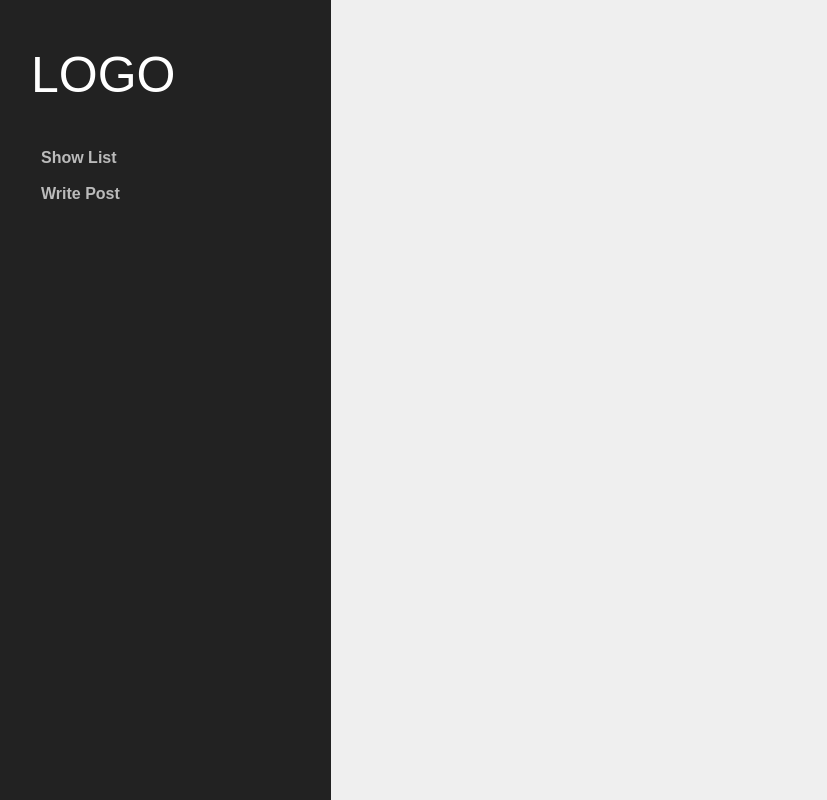
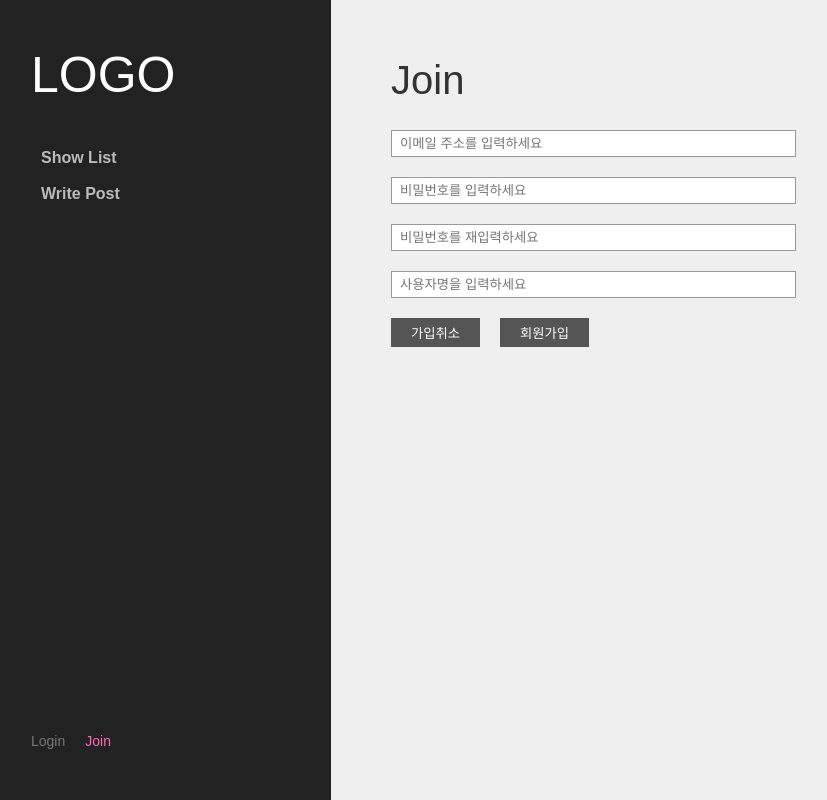
Before and after one commit to dearnono2/node-express, a React (Create React App) app in the folder react/: page /join in a window 1280 px wide. Shown: the whole page, without its empty margins (19-846 px from the left). Built offline with nearby package versions, Linux system fonts and the light colour scheme.

Commit message:
firebase로 회원정보 인증처리

```diff
--- a/react/package.json
+++ b/react/package.json
@@ -4,6 +4,7 @@
   "private": true,
   "dependencies": {
     "axios": "^1.1.3",
+    "firebase": "^9.13.0",
     "http-proxy-middleware": "^2.0.6",
     "react": "^17.0.2",
     "react-dom": "^17.0.2",
--- a/react/src/App.js
+++ b/react/src/App.js
@@ -6,6 +6,8 @@ import Create from './community/Create';
 import Detail from './community/Detail';
 import Edit from './community/Edit';
 import GlobalStyle from './GlobalStyle';
+import Join from './user/Join';
+import Login from './user/Login';
 
 function App() {
 
@@ -21,6 +23,8 @@ function App() {
 				{/* 라우터에 params 설정 */}
 				<Route path='/detail/:num' element={<Detail />} />
 				<Route path='/edit/:num' element={<Edit />} />
+				<Route path='/join' element={<Join />} />
+				<Route path='/login' element={<Login />} />
 
 			</Routes>
 		</>
--- a/react/src/common/Header.js
+++ b/react/src/common/Header.js
@@ -2,10 +2,12 @@ import styled from 'styled-components';
 import { NavLink } from 'react-router-dom';
 
 const HeaderWrap = styled.header`
-  width: 350px; height: 100vh;
+  width: 350px;
+  height: 100vh;
   background: #222;
   position: fixed;
-  top: 0; left: 0;
+  top: 0;
+  left: 0;
   padding: 50px;
 `
 const Logo = styled.h1`
@@ -27,6 +29,20 @@ const Gnb = styled.ul`
   }
 `
 
+const Util = styled.ul`
+  position: absolute;
+  bottom: 50px;
+  left: 50px;
+  display: flex;
+  gap: 20px;
+  li {
+    a {
+      font: 14px/1 'arial';
+      color: #777;
+    }
+  }
+`
+
 function Header() {
   const activeStyle = { color: 'hotpink' };
 
@@ -44,6 +60,17 @@ function Header() {
           <NavLink to='/create' style={({ isActive }) => (isActive ? activeStyle : null)}>Write Post</NavLink>
         </li>
       </Gnb>
+
+      <Util>
+
+        <li>
+          <NavLink to='/login' style={({ isActive }) => (isActive ? activeStyle : null)}>Login</NavLink>
+        </li>
+        <li>
+          <NavLink to='/join' style={({ isActive }) => (isActive ? activeStyle : null)}>Join</NavLink>
+        </li>
+
+      </Util>
     </HeaderWrap>
   );
 }
--- a/react/src/common/Layout.js
+++ b/react/src/common/Layout.js
@@ -20,7 +20,7 @@ const MainWrap = styled.main`
         margin-bottom: 5px;
         display: block;
       }
-      input[type='text'], textarea {
+      input[type='text'], input[type='password'], input[type='email'], textarea {
         width: 50%;
         min-width: 300px;
         padding: 5px 8px;
--- a/react/src/common/Main.js
+++ b/react/src/common/Main.js
@@ -1,11 +1,71 @@
-import Layout from "./Layout"
+import Layout from './Layout';
+import styled from 'styled-components';
+import { useRef, useEffect } from 'react';
+
+const Circle = styled.section`
+  width: 300px;
+  height: 300px;
+  position: relative;
+  article {
+    width: 100%;
+    height: 100%;
+    background: pink;
+    border-radius: 50%;
+    position: absolute;
+    top: 0;
+    left: 0;
+    transform: scale(0.8);
+  }
+  p {
+    position: absolute;
+    top: 50%;
+    left: 50%;
+    animation: ani 15s linear infinite;
+    animation-play-state: running;
+    span {
+      display: inline-block;
+      position: absolute;
+      font-family: Inconsolata, sans-serif;
+      top: 50%;
+      left: 50%;
+      font-size: 20px;
+      margin-top: -10px;
+      margin-left: -5px;
+    }
+  }
+  &:hover {
+    p {
+      animation-play-state: paused;
+    }
+  }
+  @keyframes ani {
+    0% {
+      transform: rotate(0deg);
+    }
+    100% {
+      transform: rotate(-360deg);
+    }
+  }
+`
 
 function Main() {
+  const txt = useRef(null);
+
+  useEffect(() => {
+    txt.current.innerHTML = txt.current.innerText
+      .split('')
+      .map((letter, idx) => `<span style='transform:rotate(${idx * 5.5}deg) translateY(-150px)'>${letter}</span>`)
+      .join('');
+  }, [])
+
   return (
     <Layout name={'Main'}>
-      main
+      <Circle>
+        <article></article>
+        <p ref={txt}>Lorem ipsum dolor sit amet consectur adipisicing elit. Cum, est?</p>
+      </Circle>
     </Layout>
-  )
+  );
 }
 
-export default Main
+export default Main;
--- /dev/null
+++ b/react/src/firebase.js
@@ -0,0 +1,18 @@
+import firebase from 'firebase/compat/app';
+import 'firebase/compat/auth';
+
+
+// Your web app's Firebase configuration
+const firebaseConfig = {
+  apiKey: "AIzaSyDxqX5aCdVYZECGlVEN_z7hW2Pd5qct_9Y",
+  authDomain: "node-project-3d9cf.firebaseapp.com",
+  projectId: "node-project-3d9cf",
+  storageBucket: "node-project-3d9cf.appspot.com",
+  messagingSenderId: "577327977089",
+  appId: "1:577327977089:web:e705162675803d21e6b380"
+};
+
+// Initialize Firebase
+firebase.initializeApp(firebaseConfig);
+
+export default firebase;
--- /dev/null
+++ b/react/src/user/Join.js
@@ -0,0 +1,50 @@
+import Layout from '../common/Layout'
+import styled from 'styled-components';
+import { useState } from 'react';
+import { useNavigate } from 'react-router-dom';
+import firebase from '../firebase';
+
+const BtnSet = styled.div`
+  margin-top: 20px;
+`
+
+function Join() {
+  const navigate = useNavigate();
+  const [Email, setEmail] = useState('');
+  const [Pwd1, setPwd1] = useState('');
+  const [Pwd2, setPwd2] = useState('');
+  const [Name, setName] = useState('');
+
+  const handleJoin = async () => {
+    if (!(Name && Email && Pwd1 && Pwd2)) return alert('모든 양식을 입력하세요');
+    if (Pwd1 !== Pwd2) return alert('비밀번호 2개를 동일하게 입력하세요.');
+
+    //위의 조건을 통과해서 회원가입을 하기위한 정보값을 변수에 할당
+    //이때 await문으로 firebase를 통해서 인증완료 이후에 동기적으로 다음코드 처리
+    let createdUser = await firebase.auth().createUserWithEmailAndPassword(Email, Pwd1);
+
+    //반환된 user정보값에 displayName이라는 키값으로 넥네임 추가등록
+    await createdUser.user.updateProfile({
+      displayName: Name
+    })
+
+    console.log(createdUser.user);
+    navigate('/login');
+  }
+
+  return (
+    <Layout name={'Join'}>
+      <input type="email" value={Email} placeholder='이메일 주소를 입력하세요' onChange={e => setEmail(e.target.value)} />
+      <input type="password" value={Pwd1} placeholder='비밀번호를 입력하세요' onChange={e => setPwd1(e.target.value)} />
+      <input type="password" value={Pwd2} placeholder='비밀번호를 재입력하세요' onChange={e => setPwd2(e.target.value)} />
+      <input type="text" value={Name} placeholder='사용자명을 입력하세요' onChange={e => setName(e.target.value)} />
+
+      <BtnSet>
+        <button onClick={() => navigate(-1)}>가입취소</button>
+        <button onClick={handleJoin}>회원가입</button>
+      </BtnSet>
+    </Layout>
+  );
+}
+
+export default Join;
--- /dev/null
+++ b/react/src/user/Login.js
@@ -0,0 +1,10 @@
+import Layout from '../common/Layout';
+
+function Login() {
+  return (
+    <Layout name={'Login'}>
+    </Layout>
+  );
+}
+
+export default Login;
```
Also changed, not shown: 1 other file (tests, documents, lock files or other folders).
